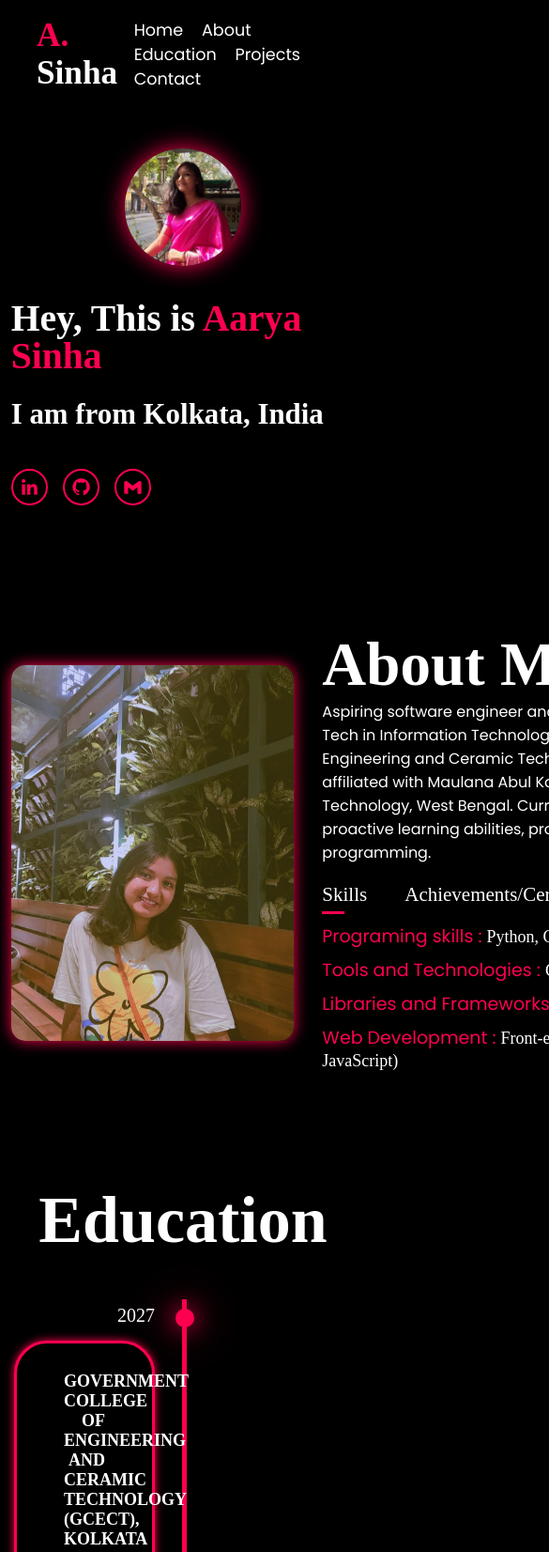
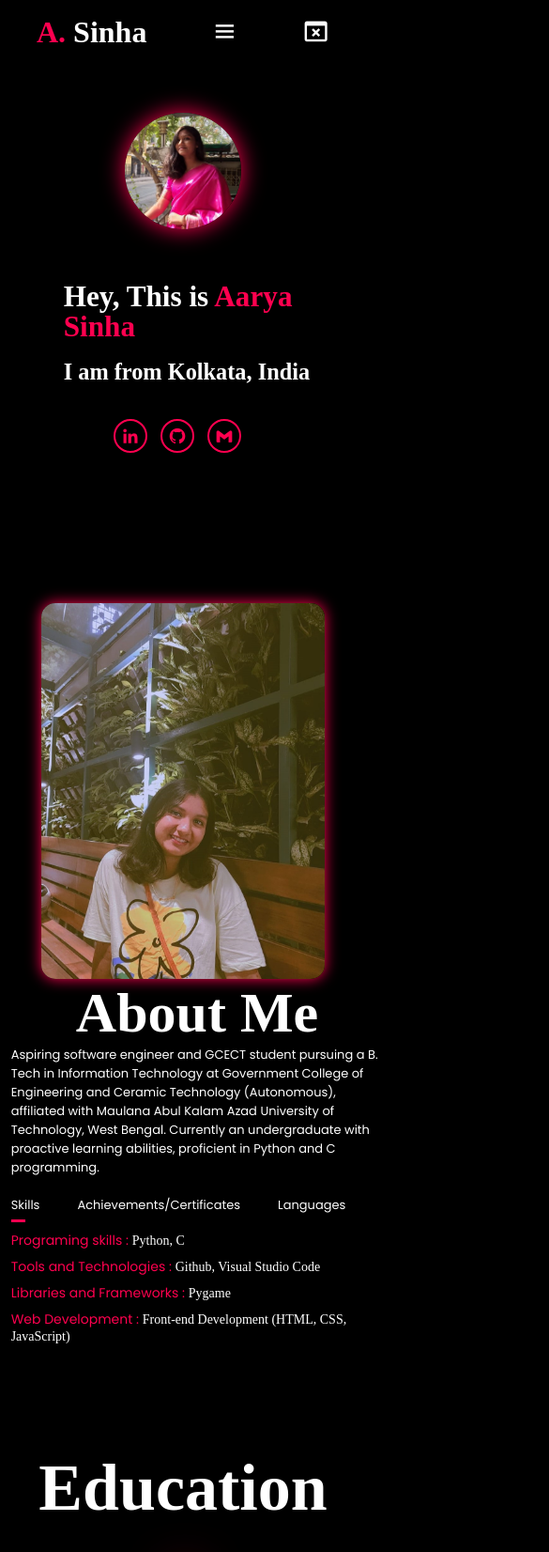
Before and after one commit to AaryaSinha05/Portfolio_Website, a plain HTML site: page index.html in a window 390 px wide. Shown: the top 1652 px of the page at 94% size, 585 px wide, since content can reach past the window. Drawn offline with nearby package versions, Linux system fonts and the light colour scheme.

Commit message:
Update styles.css

```diff
--- a/styles.css
+++ b/styles.css
@@ -26,7 +26,7 @@ html{
     left: 0;
     width: 100%;
     padding: 2rem 10% 2rem;
-    background: rgba(0, 0, 0,0.3);
+    background: rgba(0, 0, 0, 0.8);
     backdrop-filter: blur(10px);
     display: flex;
     justify-content: space-between;
@@ -589,5 +589,110 @@ footer{
 }
 
 @media(max-width: 600px){
+    html{
+        font-size: 50%;
+    }
+    #menu-icon{
+        display: block;
+    }
 
+    .navbar{
+        position: absolute;
+        top: 100%;
+        right: 0;
+        width: 50%;
+        padding: 1rem 3%;
+        background: rgba(0, 0, 0, 0.8);
+        backdrop-filter: blur(20px);
+        border-bottom-left-radius: 2rem;
+        border-left: 2px solid #ff004f;
+        border-bottom: 2px solid #ff004f;
+        display: none;
+    }
+
+    .navbar.active{
+        display: block;
+    }
+
+    .navbar a{
+          display: block;
+          font-size: 2rem;
+          margin: 3rem 0;
+          color: white;
+    }
+
+    #home{
+        flex-direction: column-reverse;
+        margin: 5rem 4rem;
+        padding-top: 7rem;
+    }
+
+    .header1{
+        display: flex;
+        justify-content: center;
+        align-items: center;
+    }
+
+    .header_text{
+        margin-left: 3rem;
+        font-size: 2.6rem;
+    }
+
+    .front-image{
+        margin-top: 3rem;
+        margin-bottom: 3rem;
+        width: 60vw;
+        display: flex;
+        flex-direction: column;
+        justify-content: center;
+        align-items: center;
+    }
+
+    #aboutme{
+        flex-direction: column;
+    }
+
+    .rightbox{
+        font-size: 5px;
+    }
+
+    .heading-para{
+        display: flex;
+        flex-direction: column;
+        justify-content: center;
+        align-items: center;
+        padding-left: 0;
+    }
+
+    .rightbox h1{
+        padding: 0%;
+        font-size: 60px;
+    }
+
+    .rightbox p{
+        font-family: "poppins", sans-serif;
+        font-size: 13px;
+    }
+
+    .tab-content ul li{
+        font-size: 14px;
+    }
+
+    .tab-content ul li span {
+        font-size: 14px;
+    }
+
+    .row{
+        flex-direction: column;
+        justify-content: center;
+        align-items: center;
+    }
+
+    .contact-left h1{
+        font-size: 70px;
+    }
+
+    .contact-left p{
+        font-size: 19px;
+    }
 }
```
